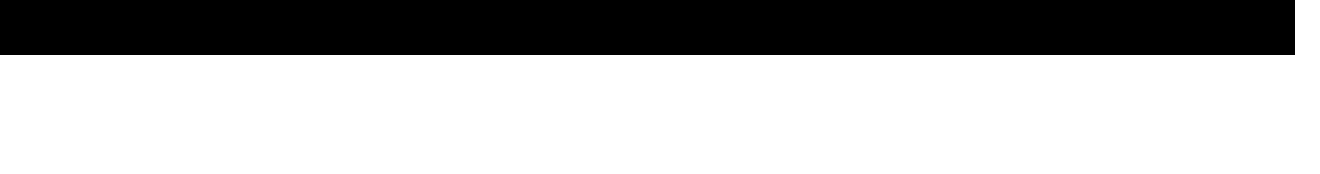
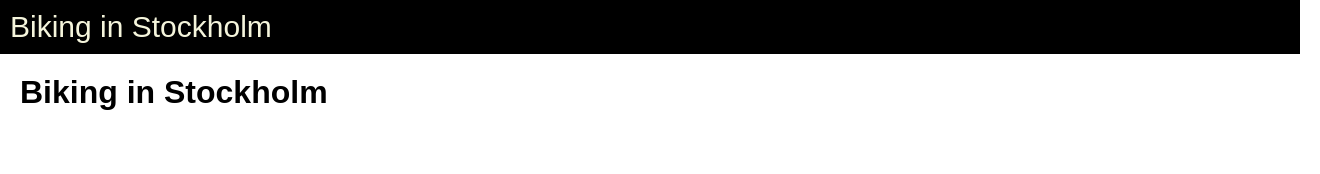
Before and after one commit to jakru00/ISBI_Assignment_3, a plain HTML site: page index.html in a window 1280 px wide. Shown: the whole page, 1320 px wide, since content can reach past the window. Drawn offline with Linux system fonts and the light colour scheme.

Commit message:
Added wrappers for title and text

```diff
--- a/index.html
+++ b/index.html
@@ -6,7 +6,16 @@
     <link rel="stylesheet" href="styles.css">
 </head>
 <body>
-    <div class="header"></div>
-    <div class="content"></div>
+    <div class="header">
+        Biking in Stockholm
+    </div>
+    <div class="content">
+        <div class="title">
+            <h1>Biking in Stockholm</h1>
+        </div>
+        <div class="text">
+
+        </div>
+    </div>
 </body>
 </html>
--- a/styles.css
+++ b/styles.css
@@ -6,14 +6,26 @@ body{
     margin: 0;
 }
 
+h1{
+    margin: 0;
+}
+
 .header{
     width: 100vw;
-    height: 45px;
     background-color: black;
     color: beige;
     display: flex;
     place-items: center;
-    padding: 5px;
-    padding-left: 10px;
+    padding: 10px;
     font-size: 30px;
 }
+
+.title{
+    width: 100vw;
+    padding: 20px;
+}
+
+.text{
+    width: 100vw;
+    padding: 20px;
+}
```
